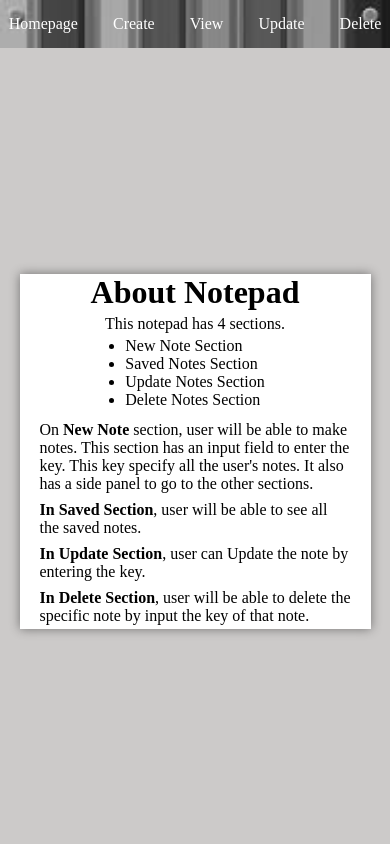
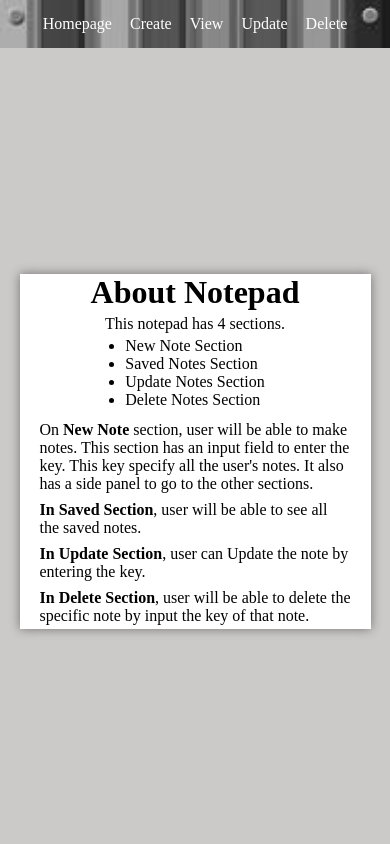
Before and after one commit to waleed1857/crud-app, a PHP site: page /about.php in a window 390 px wide. Run offline with PHP 8.4, Linux system fonts and the light colour scheme.

Commit message:
Update about.php

```diff
--- a/Final Project/about.php
+++ b/Final Project/about.php
@@ -19,7 +19,6 @@
             align-items: center;
             row-gap: 10px;
             height: 100vh;
-            background-color: rgb(204, 202, 201);
         }
 
         .main p {
@@ -61,6 +60,9 @@
 
         @media screen and (max-width: 1024px) {
 
+            body {
+                background-color: rgb(204, 202, 201);
+            }
 
             .about {
                 width: 90%;
@@ -68,7 +70,7 @@
             }
 
             .header {
-                column-gap: 35px;
+                column-gap: 18px;
                 /* position: relative; */
             }
         }
```
